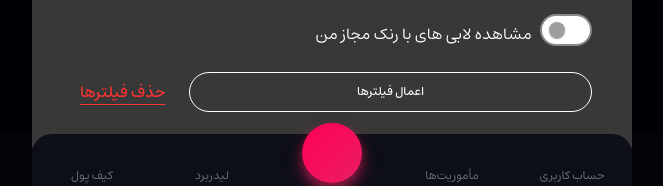
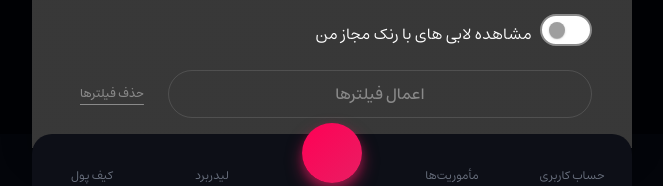
Before and after one commit to slmn-pr/gg10-front, a React (Vite) app: page /home in a window 1280 px wide. Shown: the part 596-782 px from the top of the page, without its empty margins (308-971 px from the left). Built offline with nearby package versions, Linux system fonts and the light colour scheme; some icons are missing.

Commit message:
Add disabled state to buttons in FiltersDrawer component for improved user feedback and styling consistency

```diff
--- a/src/pages/home/containers/HomeFilters/FiltersDrawer.jsx
+++ b/src/pages/home/containers/HomeFilters/FiltersDrawer.jsx
@@ -8,6 +8,8 @@ export default function FiltersDrawer({ children }) {
   const [open, setOpen] = useState(true);
 
   // const methods = useForm();
+
+  const isDiabled = true;
 
   return (
     <>
@@ -57,10 +59,10 @@ export default function FiltersDrawer({ children }) {
 
           {/* Footer buttons */}
           <Stack direction="row" spacing={2} alignItems="center">
-            <Button variant="text" color="primary">
+            <Button variant="text" color="primary" disabled={isDiabled}>
               <Typography
-                variant="button1"
-                color="custom.deleteOnModal"
+                variant="button2"
+                color={isDiabled ? 'custom.disabledGreyOnBg2' : 'custom.deleteOnModal'}
                 sx={{
                   textDecoration: 'underline',
                   textUnderlineOffset: 7,
@@ -72,11 +74,12 @@ export default function FiltersDrawer({ children }) {
 
             <Button
               variant="outlined"
-              color="custom.whiteOnBg1"
+              color={isDiabled ? 'custom.disabledGreyOnBg2' : 'custom.whiteOnBg1'}
               sx={{ flex: 1, borderRadius: 8 }}
               size="large"
+              disabled={isDiabled}
             >
-              <Typography variant="button2" color="custom.whiteOnBg1">
+              <Typography variant="button1" color={isDiabled ? 'custom.disabledGreyOnBg2' : 'custom.whiteOnBg1'}>
                 اعمال فیلترها
               </Typography>
             </Button>
```
